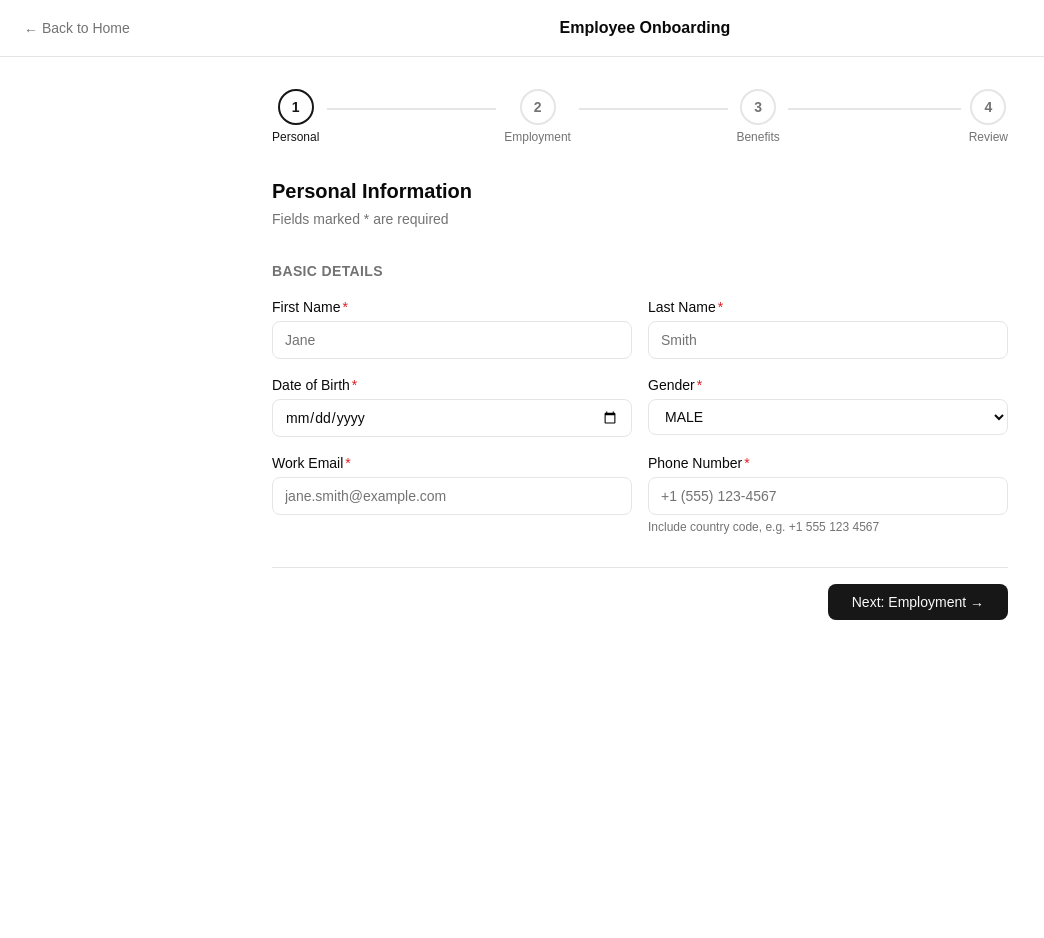
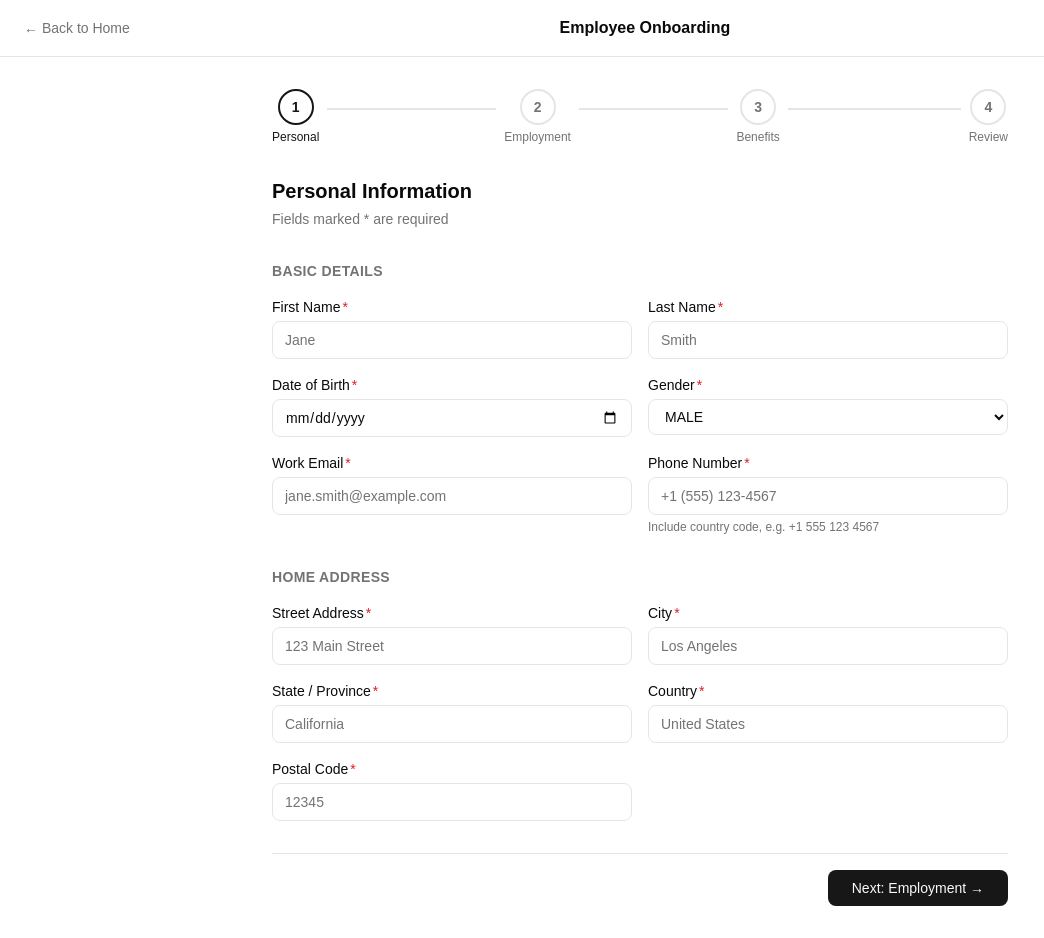
Before and after one commit to earthddx/stepper-form, a React (Vite) app: page /onboard/personal in a window 1280 px wide. Shown: the whole page, without its empty margins (0-1044 px from the left). Before the commit the page ends 800 px from the top, so only its background shows below. Built offline with nearby package versions, Linux system fonts and the light colour scheme.

Commit message:
added address to step one

```diff
--- a/src/pages/onboard/StepOne.tsx
+++ b/src/pages/onboard/StepOne.tsx
@@ -102,6 +102,85 @@ function StepOne() {
           </Field>
         </div>
       </section>
+      <section className="space-y-4">
+        <h3 className="text-sm font-semibold text-muted-foreground uppercase tracking-wide">
+          Home Address
+        </h3>
+        <div className="grid grid-cols-1 sm:grid-cols-2 gap-4">
+          <Field
+            name="address.street"
+            label="Street Address"
+            error={errors.address?.street}
+            required
+          >
+            <input
+              id="address.street"
+              {...register("address.street")}
+              className={cn(inputCls, errors.address?.street && inputErrorCls)}
+              placeholder="123 Main Street"
+            />
+          </Field>
+
+          <Field
+            name="address.city"
+            label="City"
+            error={errors.address?.city}
+            required
+          >
+            <input
+              id="address.city"
+              {...register("address.city")}
+              className={cn(inputCls, errors.address?.city && inputErrorCls)}
+              placeholder="Los Angeles"
+            />
+          </Field>
+
+          <Field
+            name="address.state"
+            label="State / Province"
+            error={errors.address?.state}
+            required
+          >
+            <input
+              id="address.state"
+              {...register("address.state")}
+              className={cn(inputCls, errors.address?.state && inputErrorCls)}
+              placeholder="California"
+            />
+          </Field>
+
+          <Field
+            name="address.country"
+            label="Country"
+            error={errors.address?.country}
+            required
+          >
+            <input
+              id="address.country"
+              {...register("address.country")}
+              className={cn(inputCls, errors.address?.country && inputErrorCls)}
+              placeholder="United States"
+            />
+          </Field>
+
+          <Field
+            name="address.postalCode"
+            label="Postal Code"
+            error={errors.address?.postalCode}
+            required
+          >
+            <input
+              id="address.postalCode"
+              {...register("address.postalCode")}
+              className={cn(
+                inputCls,
+                errors.address?.postalCode && inputErrorCls,
+              )}
+              placeholder="12345"
+            />
+          </Field>
+        </div>
+      </section>
       <Navigation />
     </div>
   );
--- a/src/pages/onboard/layout.tsx
+++ b/src/pages/onboard/layout.tsx
@@ -15,6 +15,7 @@ function Layout() {
       dateOfBirth: "",
       email: "",
       phone: "",
+      address: { street: "", city: "", state: "", country: "", postalCode: "" },
       // Step 2
       jobTitle: "",
       startDate: "",
--- a/src/schemas/onboarding.schema.ts
+++ b/src/schemas/onboarding.schema.ts
@@ -23,7 +23,6 @@ export const DENTAL_COVERAGE = ["NONE", "BASIC", "PREMIUM"] as const;
 export const VISION_COVERAGE = ["NONE", "BASIC", "PREMIUM"] as const;
 export const EQUIPMENT_PREFERENCES = ["MACBOOK", "WINDOWS", "LINUX"] as const;
 export const WORK_FROM_HOME_ALLOWANCE = ["0", "500", "1000", "1500"] as const;
-
 export const schema = z.object({
   // Step 1 - Personal Details
   firstName: z.string().min(1, "First name is required").max(50),
@@ -41,7 +40,13 @@ export const schema = z.object({
     .check(z.email("Invalid email address")),
   phone: z.string().regex(/^\+?[\d\s\-().]{7,20}$/, "Invalid phone number"),
   gender: z.enum(GENDERS),
-
+  address: z.object({
+    street: z.string().min(1, "Street is required"),
+    city: z.string().min(1, "City is required"),
+    state: z.string().min(1, "State/Province is required"),
+    country: z.string().min(1, "Country is required"),
+    postalCode: z.string().min(1, "Postal code is required"),
+  }),
   // Step 2 - Employment Details
   department: z.enum(DEPARTMENTS),
   jobTitle: z.string().min(1, "Job title is required").max(50),
@@ -72,6 +77,7 @@ export const STEP1_FIELDS: Array<keyof OnboardingFormData> = [
   "gender",
   "email",
   "phone",
+  "address",
 ];
 
 export const STEP2_FIELDS: Array<keyof OnboardingFormData> = [
```
